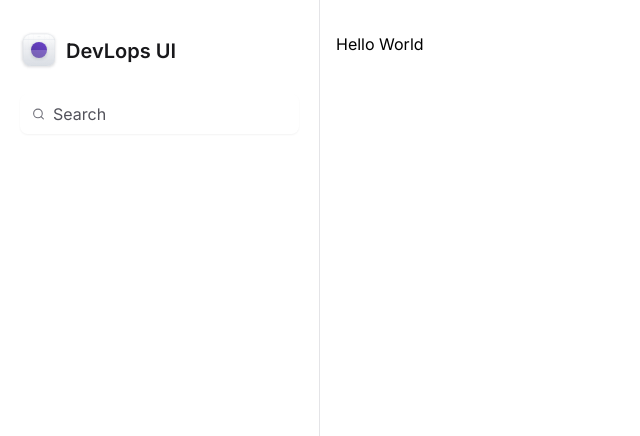
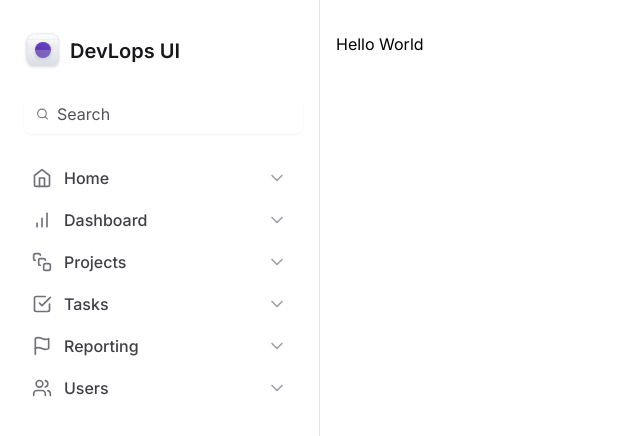
Before and after one commit to LopesA95/tailwind-next, a Next.js app: page / in a window 1280 px wide. Shown: the top 436 px of the page, without its empty margins (0-640 px from the left). Built offline with nearby package versions, Linux system fonts and the light colour scheme.

Commit message:
✨  Update sidebar layout and add main navigation

```diff
--- a/src/components/Sidebar/Logo.tsx
+++ b/src/components/Sidebar/Logo.tsx
@@ -1,6 +1,6 @@
 export function Logo() {
   return (
-    <strong className="flex items-center gap-2 text-xl font-semibold text-zinc-900">
+    <strong className="mx-1 flex items-center gap-2 text-xl font-semibold text-zinc-900">
       <svg
         width={38}
         height={38}
--- /dev/null
+++ b/src/components/Sidebar/MainNavigation/NavItem.tsx
@@ -0,0 +1,21 @@
+import { ChevronDown } from 'lucide-react'
+import { ElementType } from 'react'
+
+export interface NavItemProps {
+  title: string
+  icon: ElementType
+}
+export function NavItem({ title, icon: Icon }: NavItemProps) {
+  return (
+    <a
+      href=""
+      className="group flex items-center gap-3 rounded px-3 py-2 hover:bg-violet-50"
+    >
+      <Icon className="h-5 w-5 text-zinc-500" />
+      <span className="font-medium text-zinc-700 group-hover:text-violet-500">
+        {title}
+      </span>
+      <ChevronDown className="ml-auto h-5 w-5 text-zinc-400 group-hover:text-violet-300" />
+    </a>
+  )
+}
--- /dev/null
+++ b/src/components/Sidebar/MainNavigation/index.tsx
@@ -0,0 +1,22 @@
+import {
+  BarChart,
+  CheckSquare,
+  Flag,
+  Home,
+  SquareStack,
+  Users,
+} from 'lucide-react'
+import { NavItem } from './NavItem'
+
+export function MainNavigation() {
+  return (
+    <nav className="space-y-0.5">
+      <NavItem title="Home" icon={Home} />
+      <NavItem title="Dashboard" icon={BarChart} />
+      <NavItem title="Projects" icon={SquareStack} />
+      <NavItem title="Tasks" icon={CheckSquare} />
+      <NavItem title="Reporting" icon={Flag} />
+      <NavItem title="Users" icon={Users} />
+    </nav>
+  )
+}
--- a/src/components/Sidebar/index.tsx
+++ b/src/components/Sidebar/index.tsx
@@ -1,11 +1,12 @@
 import { Search } from 'lucide-react'
 import { Logo } from './Logo'
+import { MainNavigation } from './MainNavigation'
 
 export function Sidebar() {
   return (
     <aside className="space-y-6 border-r border-zinc-200 px-5 py-8">
       <Logo />
-      <div className="flex w-full items-center gap-2 rounded-lg border-zinc-300 px-3 py-2 shadow-sm">
+      <div className="mx-1 flex w-full items-center gap-2 rounded-lg border-zinc-300 px-3 py-2 shadow-sm">
         <Search className="h-5 w-5 text-zinc-500" />
         <input
           type="text"
@@ -13,6 +14,8 @@
           placeholder="Search"
         />
       </div>
+
+      <MainNavigation />
     </aside>
   )
 }
```
